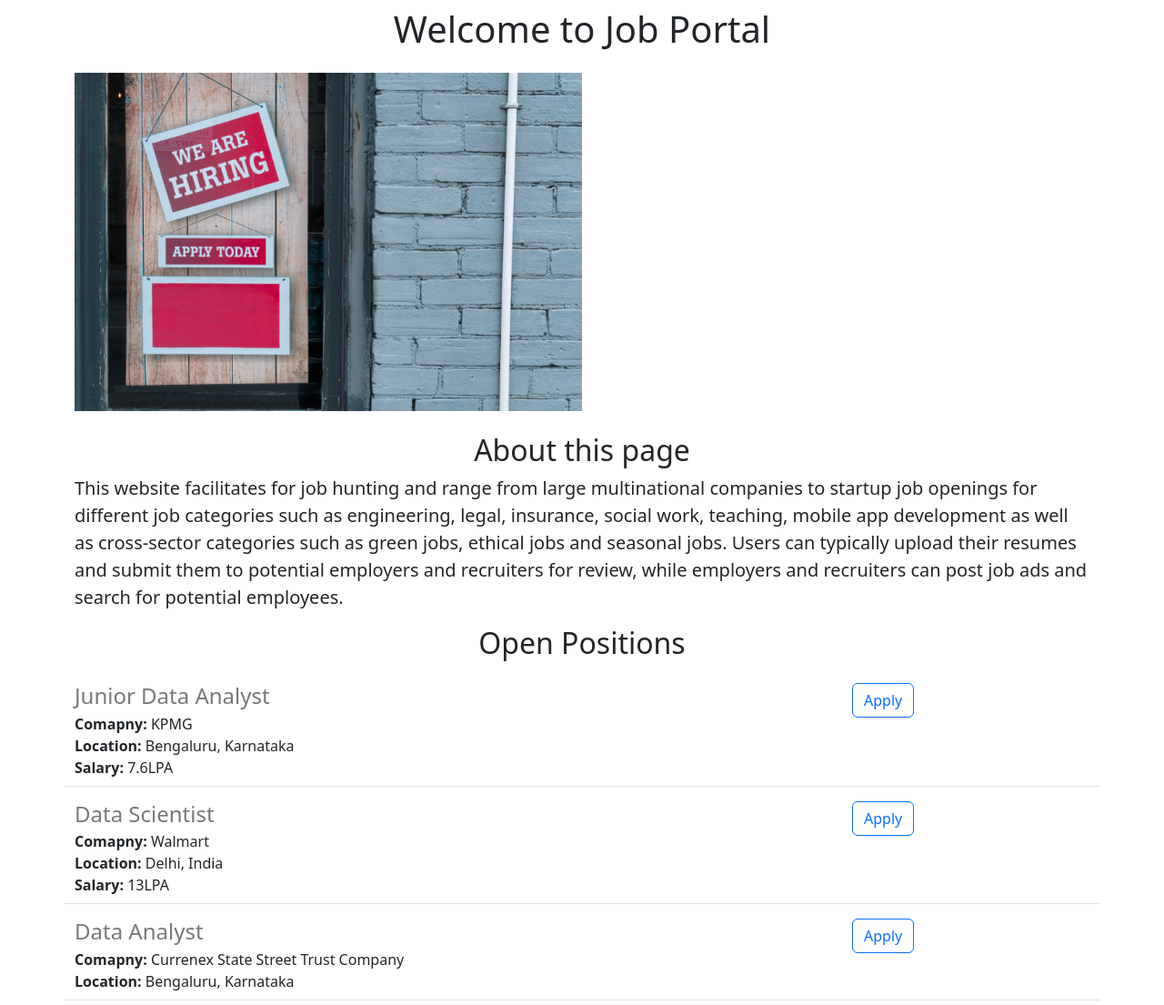
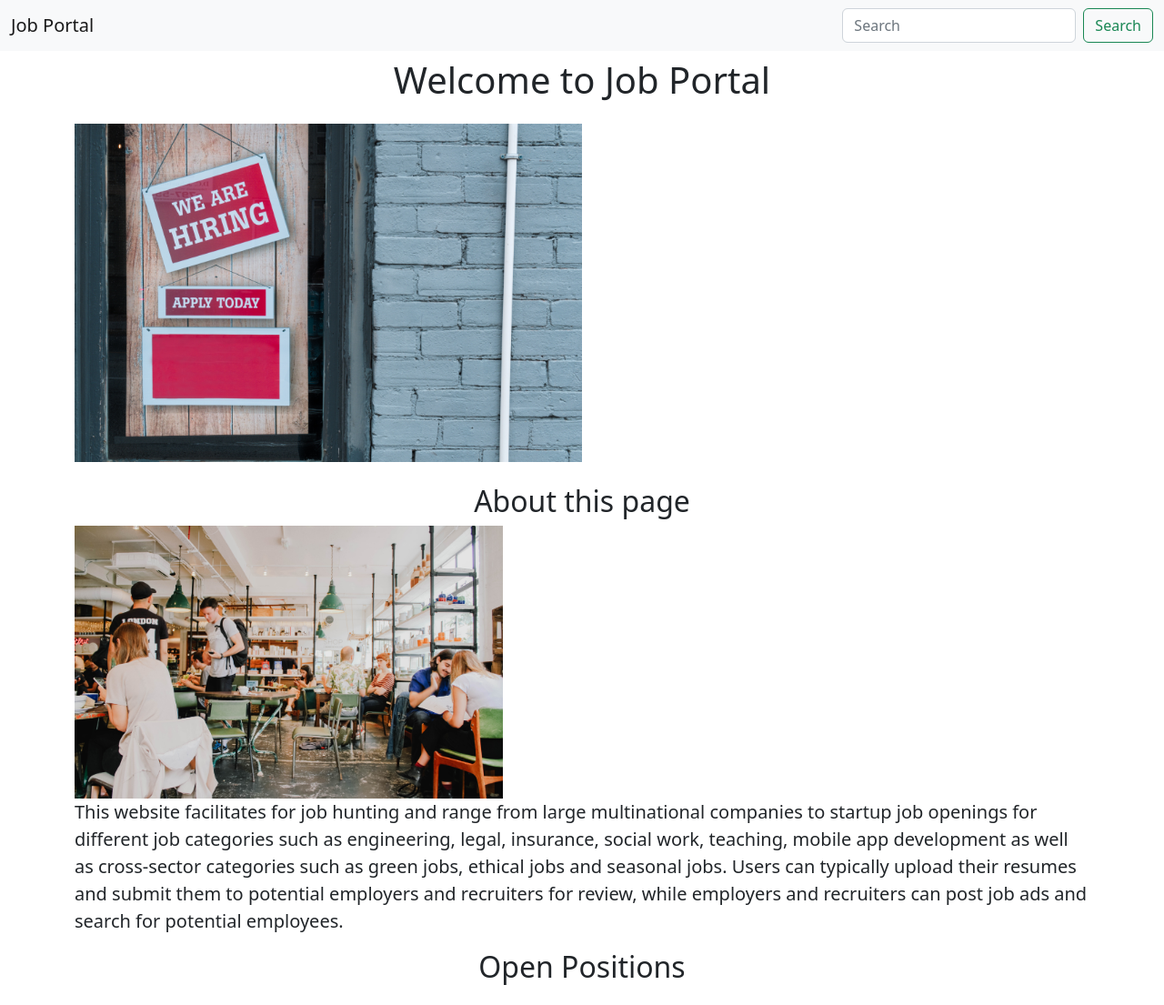
Before and after one commit to iyumrahul/Job-Board, a Flask app: page / in a window 1280 px wide. Shown: the top 1105 px of the page at 91% size. Run offline with Flask 2, Linux system fonts and the light colour scheme.

Commit message:
added people to the webiste

```diff
--- a/templates/home.html
+++ b/templates/home.html
@@ -14,10 +14,12 @@
     </style>
   </head>
   <body>
+  {% include 'nav.html' %}
   <div class='container'>
     <h1 class="text-center mt-2 mb-4" >Welcome to Job Portal</h1>
     <img class="img-fluid" id="banner" src="https://job-board.iyumrahul.repl.co/static/banner.jpeg">
     <h2 class="text-center mt-4 mb-2">About this page</h2>
+    <img src="/static/people.jpeg"  style="height:300px">
     <p class="lead">This website facilitates for job hunting and range from large multinational companies to startup job openings for different job categories such as engineering, legal, insurance, social work, teaching, mobile app development as well as cross-sector categories such as green jobs, ethical jobs and seasonal jobs. Users can typically upload their resumes and submit them to potential employers and recruiters for review, while employers and recruiters can post job ads and search for potential employees.</p>
     <h2 class="text-center mt-2 mb-4">Open Positions</h2>
     <div style="margin-bottom=16px">
--- /dev/null
+++ b/templates/nav.html
@@ -0,0 +1,9 @@
+<nav class="navbar bg-light">
+  <div class="container-fluid">
+    <a class="navbar-brand">Job Portal</a>
+    <form class="d-flex" role="search">
+      <input class="form-control me-2" type="search" placeholder="Search" aria-label="Search">
+      <button class="btn btn-outline-success" type="submit">Search</button>
+    </form>
+  </div>
+</nav>
```
Also changed, not shown: static/people.jpeg (added).
